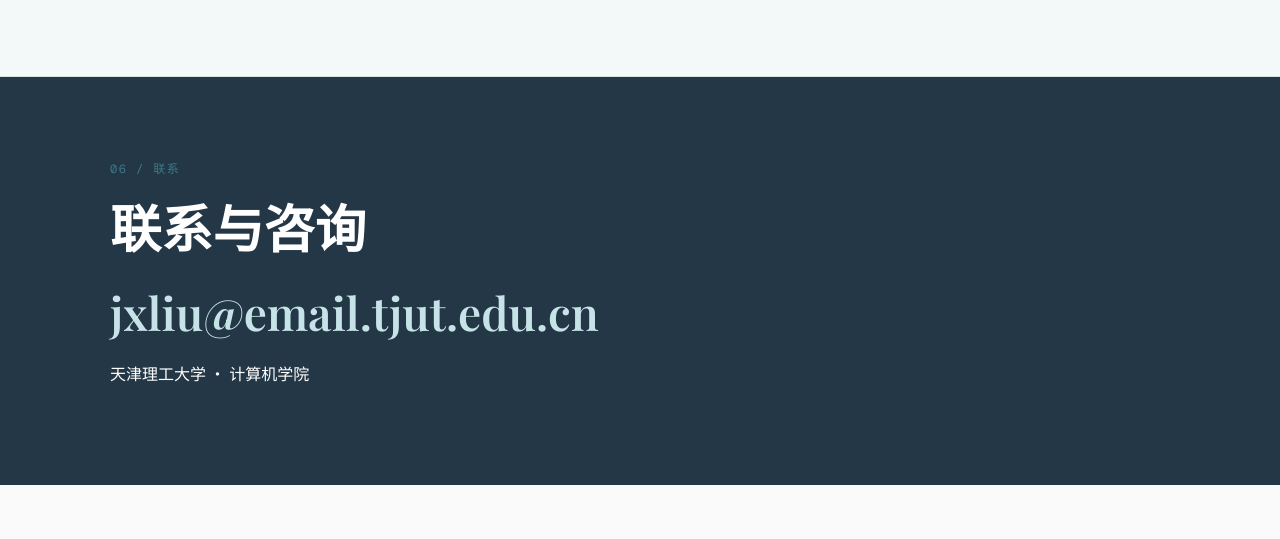
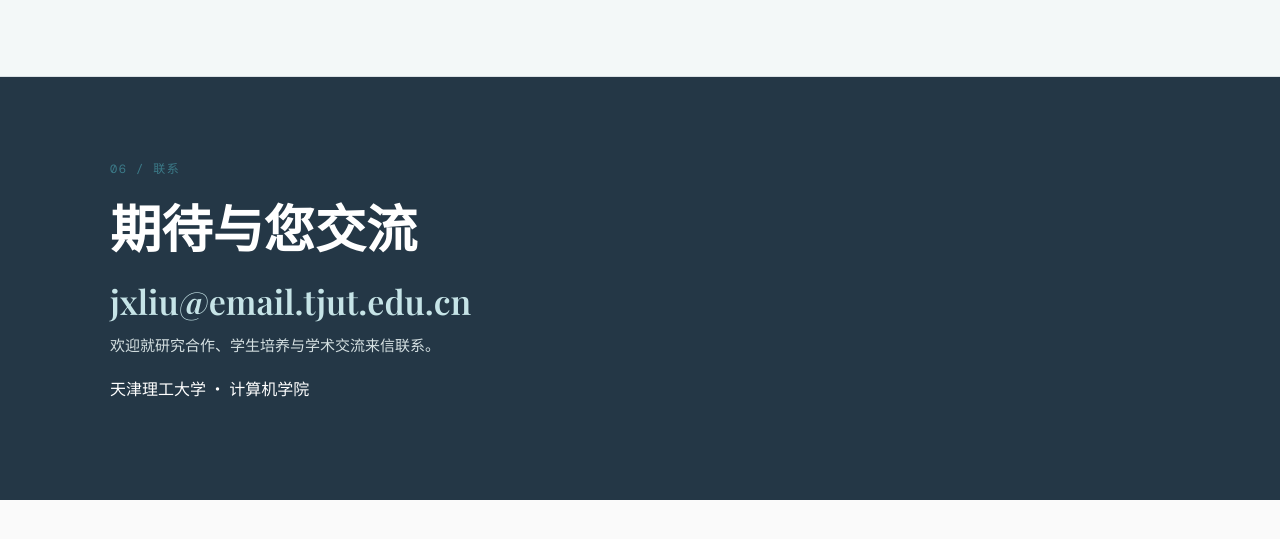
Before and after one commit to jxlau1204/jxlau1204.github.io, a plain HTML site: page index.html in a window 1280 px wide. Shown: the part 535-1074 px from the top of the page. Drawn offline with nearby package versions, Linux system fonts and the light colour scheme.

Commit message:
Refine contact section

```diff
--- a/index.html
+++ b/index.html
@@ -10,7 +10,7 @@
     <link href="https://fonts.googleapis.com/css2?family=DM+Mono&family=Noto+Sans+SC:wght@400;500;600;700&family=Playfair+Display:wght@600;700&display=swap" rel="stylesheet" />
     <link rel="stylesheet" href="styles.css" />
     <style>main{display:flex;flex-direction:column}.network-grid{display:grid;grid-template-columns:repeat(3,1fr);gap:18px;margin-top:44px}.network-grid article{padding:22px;background:#ece9de;border-top:3px solid #c7ef5a}.network-grid h3{font-size:19px;margin:0 0 10px}.network-grid p{font-size:15px;color:#4c554f;margin:0}.portrait{width:min(270px,80vw);height:330px;border:0;border-radius:140px 140px 16px 16px;margin:auto;overflow:hidden;background:#dfe5d3;position:relative;box-shadow:18px 18px 0 #dce9b9}.portrait img{width:100%;height:100%;object-fit:cover;object-position:64% 52%;display:block;mix-blend-mode:multiply}.portrait figcaption{display:none}#about{order:1}#research{order:2}#network{order:3}#gallery{order:4}#publications{order:5}.publication-list{margin-top:36px;border-top:1px solid var(--ink)}.publication-list article{padding:21px 0;border-bottom:1px solid var(--line)}.publication-list b{font:12px "DM Mono";color:#65930d}.publication-list h3{font-size:18px;line-height:1.45;margin:6px 0}.publication-list p{font-size:14px;color:var(--muted);margin:0}.publication-list a{color:var(--ink)}@media(max-width:700px){.network-grid{grid-template-columns:1fr}.portrait{height:300px;width:235px}}</style>
-    <style>.portrait{width:230px;height:292px;border-radius:8px;box-shadow:0 12px 28px #21323a22}.portrait img{mix-blend-mode:normal}.network-grid article{background:#fff;border-top:1px solid var(--line)}.network-grid p{color:var(--muted)}</style>
+    <style>.portrait{width:230px;height:292px;border-radius:8px;box-shadow:0 12px 28px #21323a22}.portrait img{mix-blend-mode:normal}.network-grid article{background:#fff;border-top:1px solid var(--line)}.network-grid p{color:var(--muted)}.email{margin:21px 0 8px!important;font-size:clamp(23px,3vw,34px)!important}.contact-note{margin:0 0 6px;color:#d5e0e2;font-size:15px}</style>
   </head>
   <body>
     <header class="site-header">
@@ -82,8 +82,9 @@
 
       <section id="contact" class="contact">
         <p class="section-label">06 / <span data-i18n="navContact">联系</span></p>
-        <h2>联系与咨询</h2>
+        <h2>期待与您交流</h2>
         <a class="email" href="mailto:jxliu@email.tjut.edu.cn">jxliu@email.tjut.edu.cn</a>
+        <p class="contact-note">欢迎就研究合作、学生培养与学术交流来信联系。</p>
         <p data-i18n="affiliation">天津理工大学 · 计算机学院</p>
       </section>
     </main>
```
